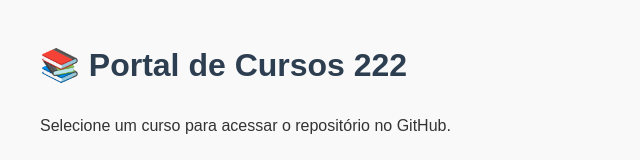
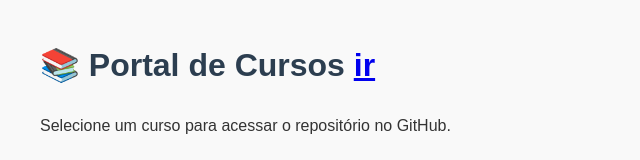
Before and after one commit to devsimplifica/teste, a plain HTML site: page git/index.html in a window 1280 px wide. Shown: the top 160 px of the page, without its empty margins (0-640 px from the left). Drawn offline with Linux system fonts and the light colour scheme.

Commit message:
Update index.html

```diff
--- a/git/index.html
+++ b/git/index.html
@@ -39,7 +39,7 @@
 </head>
 <body>
   <header>
-    <h1>📚 Portal de Cursos   222 </h1>
+    <h1>📚 Portal de Cursos   <a href='https://devsimplifica.github.io/teste/'>ir</a> </h1>
     <p>Selecione um curso para acessar o repositório no GitHub.</p>
   </header>
 <h1>Tutorial Simples de Git + GitHub</h1>
```
